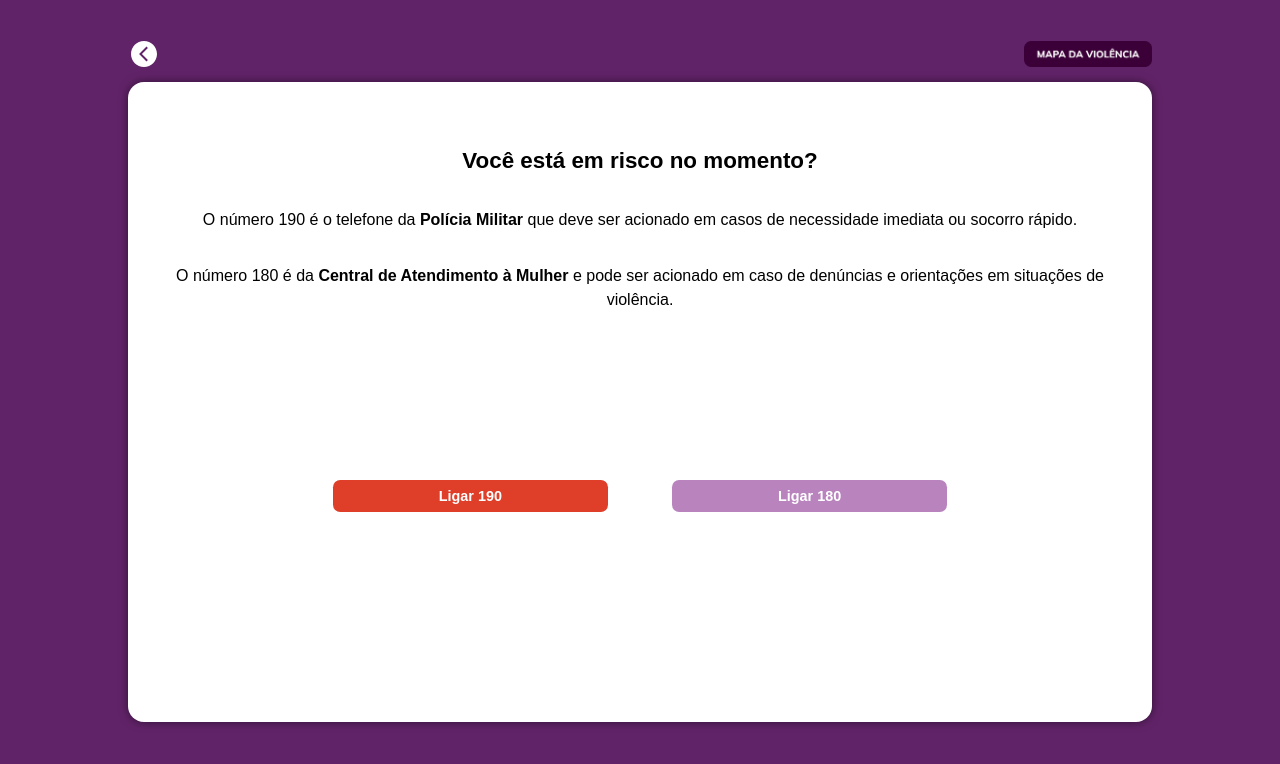
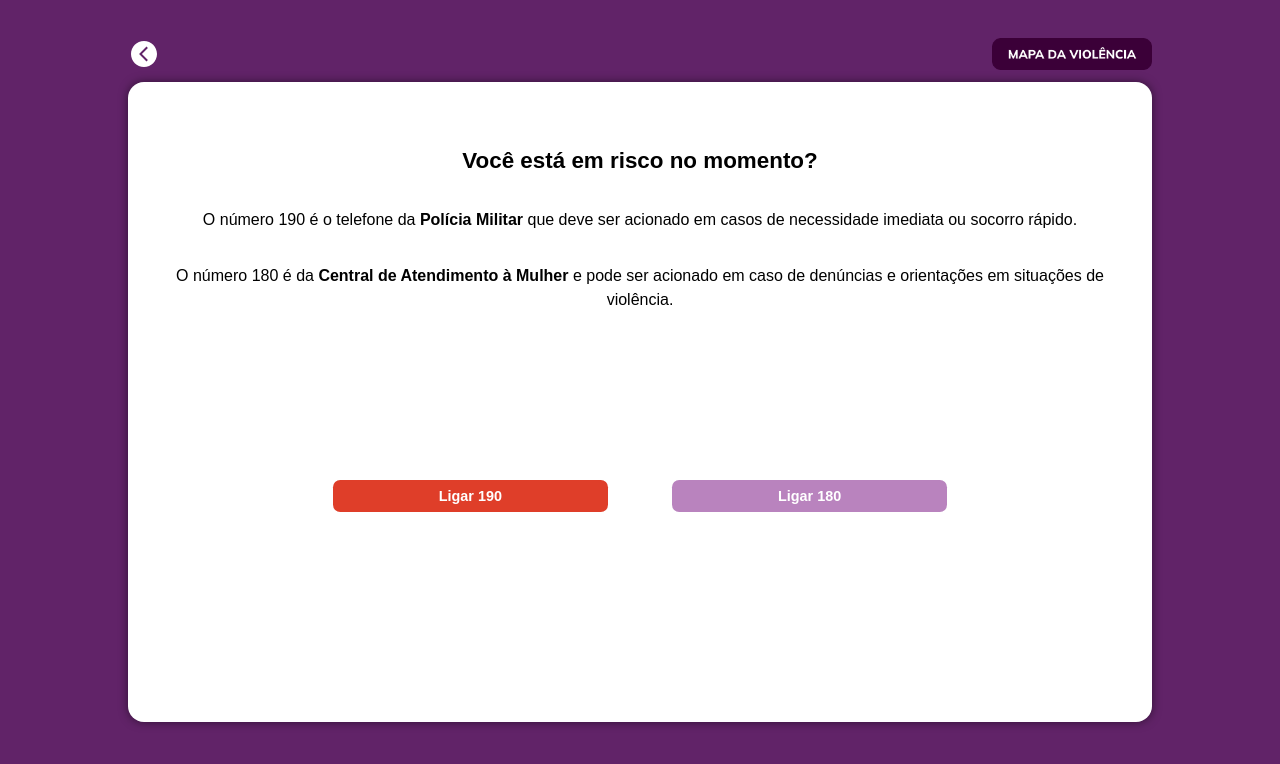
Before and after one commit to anajbsouza/Mapa-da-Violencia, a React (Vite) app in the folder frontend/: page /emergency in a window 1280 px wide. Shown: the top 764 px of the page. Built offline with nearby package versions, Linux system fonts and the light colour scheme.

Commit message:
map filter spacing corrections

```diff
--- a/frontend/src/App.css
+++ b/frontend/src/App.css
@@ -73,7 +73,7 @@ main {
 }
 
 .logo-main {
-  width: 8rem;
+  width: 10rem;
 }
 
 .header-items-main {
--- a/frontend/src/styles/MapStyles.css
+++ b/frontend/src/styles/MapStyles.css
@@ -241,7 +241,7 @@
 
     .select-filter-content {
       width: 20%;
-      margin-top: -4rem;
+      margin-top: 5px;
     }
 
     .btn-finish-address,
```
